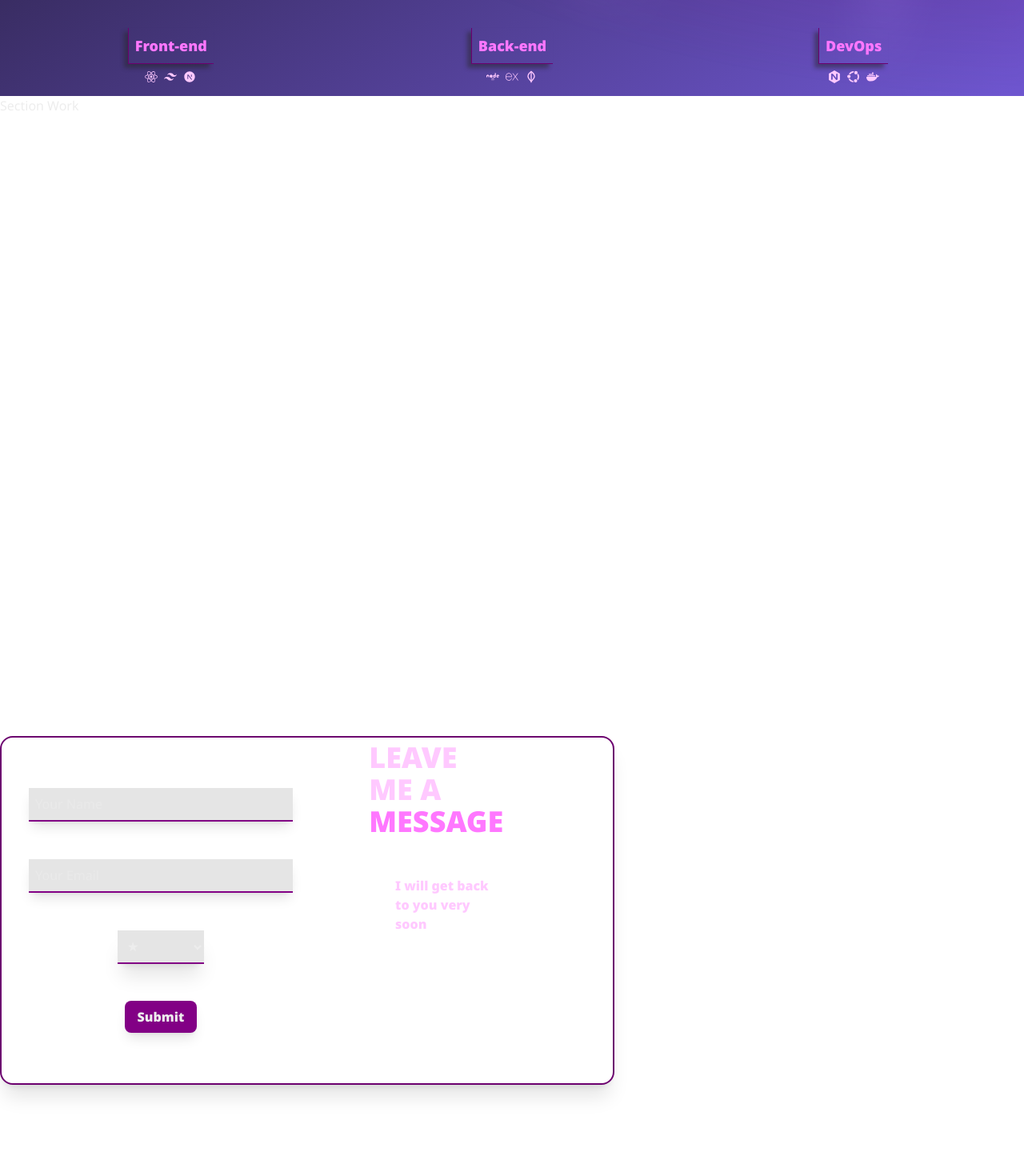
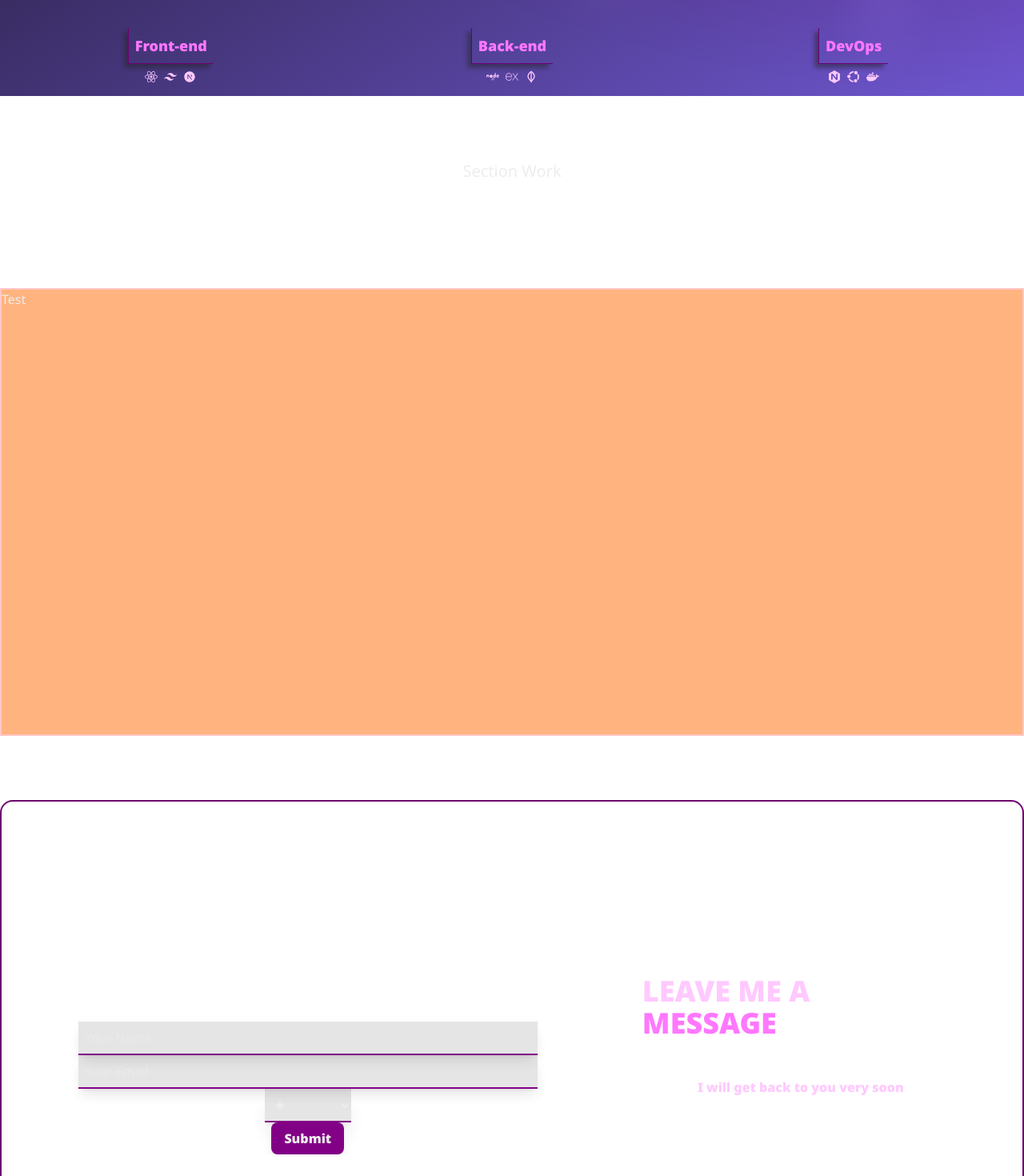
Before and after one commit to david-vasseur/portfolio_2025, a Next.js app: page / in a window 1280 px wide. Shown: the part 680-2150 px from the top of the page at 80% size. Built offline with nearby package versions, Linux system fonts and the light colour scheme.

Commit message:
adding dynamic background

```diff
--- a/src/app/__components/layout/SectionContact.tsx
+++ b/src/app/__components/layout/SectionContact.tsx
@@ -4,8 +4,9 @@ import GuestBookForm from "../features/GuestBookForm";
 export default function Page() {
 
 	return (
-		<div className="flex flex-col gap-5 h-[90%]">
-			<div className="flex w-[90vw] sm:w-[60vw] p-4 aspect-square md:aspect-[1.76] border-2 border-[var(--accent2)] rounded-2xl shadow-xl">
+		<div className="h-[100%] grid grid-rows-[10vh_auto]">
+			<div></div>
+			<div className="w-[100vw] flex justify-center items-center border-2 border-[var(--accent2)] rounded-2xl shadow-xl">
 				<GuestBookForm />
 			</div>
 		</div>
--- a/src/app/__components/layout/SectionWork.tsx
+++ b/src/app/__components/layout/SectionWork.tsx
@@ -3,8 +3,10 @@
 export default function Page() {
 
 	return (
-			<div className="flex flex-col gap-5">
-				<h2>Section Work</h2>
+			<div className="h-[100%] grid grid-rows-[10vh_20vh_1fr]">
+				<div></div>
+				<h2 className="text-center text-xl">Section Work</h2>
+				<div className="bg-orange-500/50 border-2 border-red-200">Test</div>
 			</div>
 	)
 };
```
